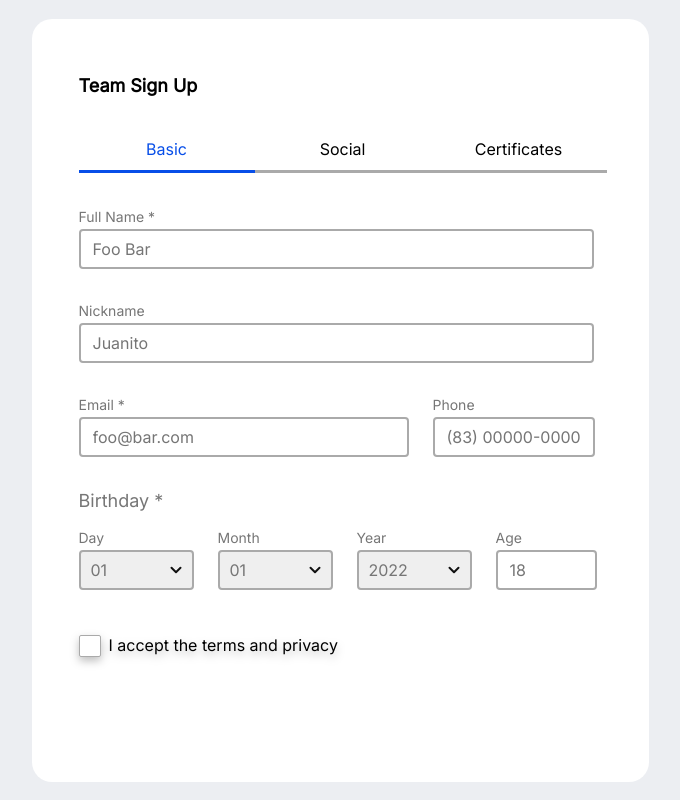
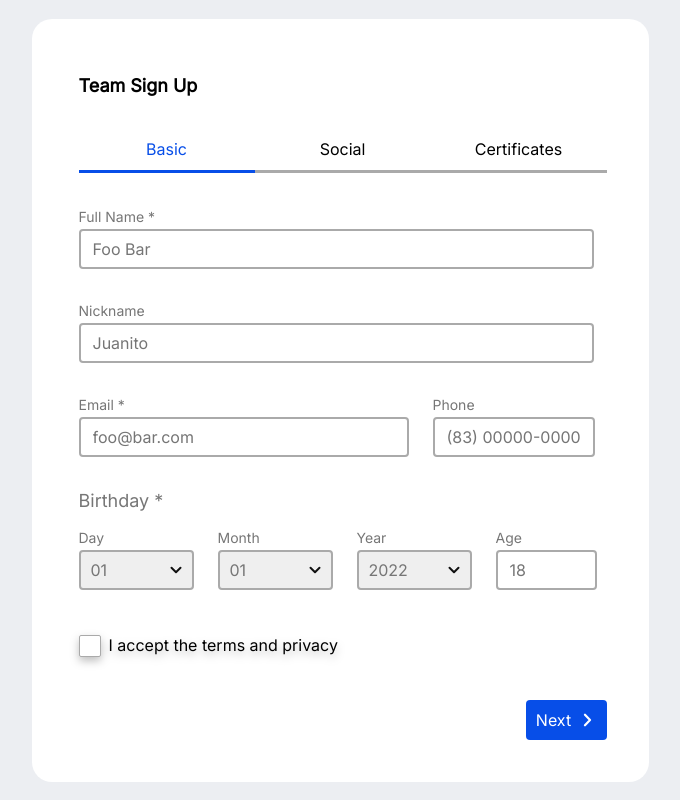
Before and after one commit to gustavoeyros/team-project-ts, a React (Vite) app: page / in a window 1280 px wide. Shown: the whole page, without its empty margins (300-980 px from the left). Built offline with nearby package versions, Linux system fonts and the light colour scheme.

Commit message:
feat: initial first page style

```diff
--- a/src/components/BasicForm/index.tsx
+++ b/src/components/BasicForm/index.tsx
@@ -1,3 +1,4 @@
+import Button from "../Button";
 import SelectForm from "../SelectForm";
 import InputForm from "../InputForm";
 import {
@@ -5,6 +6,7 @@ import {
   FormController,
   InlineController,
   CheckboxContainer,
+  ButtonContainer,
 } from "./styled";
 
 const BasicForm = () => {
@@ -102,6 +104,10 @@ const BasicForm = () => {
         <label htmlFor="check"></label>
         <span>I accept the terms and privacy</span>
       </CheckboxContainer>
+
+      <ButtonContainer>
+        <Button>Next</Button>
+      </ButtonContainer>
     </Form>
   );
 };
--- a/src/components/BasicForm/styled.ts
+++ b/src/components/BasicForm/styled.ts
@@ -29,6 +29,7 @@ export const CheckboxContainer = styled.div`
   display: flex;
   gap: 8px;
   margin-top: 12px;
+  margin-bottom: 10px;
   filter: drop-shadow(0px 4px 4px rgba(0, 0, 0, 0.25));
   & input {
     display: none;
@@ -53,3 +54,8 @@ export const CheckboxContainer = styled.div`
     border: 1.5px solid #074ee8;
   }
 `;
+
+export const ButtonContainer = styled.div`
+  display: flex;
+  justify-content: flex-end;
+`;
--- /dev/null
+++ b/src/components/Button/index.tsx
@@ -0,0 +1,6 @@
+import { ButtonStyled } from "./styled";
+const Button: React.FC<{ children: React.ReactNode }> = (props) => {
+  return <ButtonStyled>{props.children}</ButtonStyled>;
+};
+
+export default Button;
--- /dev/null
+++ b/src/components/Button/styled.ts
@@ -0,0 +1,21 @@
+import nextIcon from "../../assets/nextIcon.svg";
+import styled from "styled-components";
+
+export const ButtonStyled = styled.button`
+  display: flex;
+  align-items: center;
+  justify-content: center;
+  border: none;
+  cursor: pointer;
+  color: #ffffff;
+  background: #074ee8;
+  font-size: 16px;
+  width: 81px;
+  height: 40px;
+  border-radius: 4px;
+  padding-right: 25px;
+  background-image: url(${nextIcon});
+  background-repeat: no-repeat;
+  background-position: 80% center;
+  background-size: 9px;
+`;
```
Also changed, not shown: src/assets/nextIcon.svg (added).
